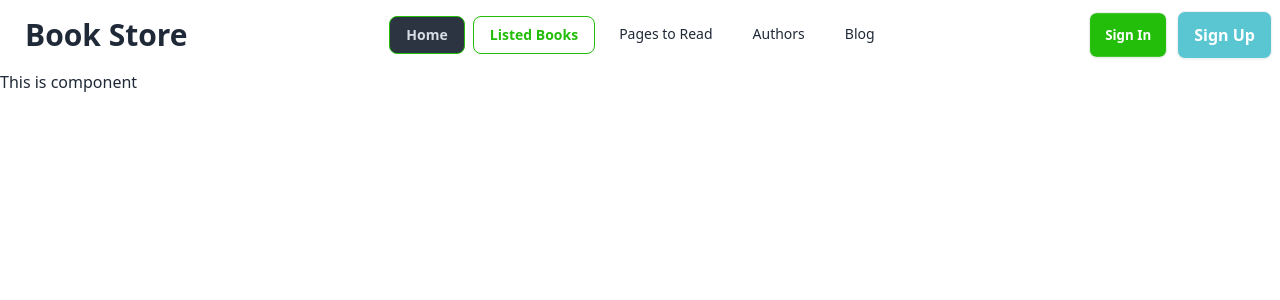
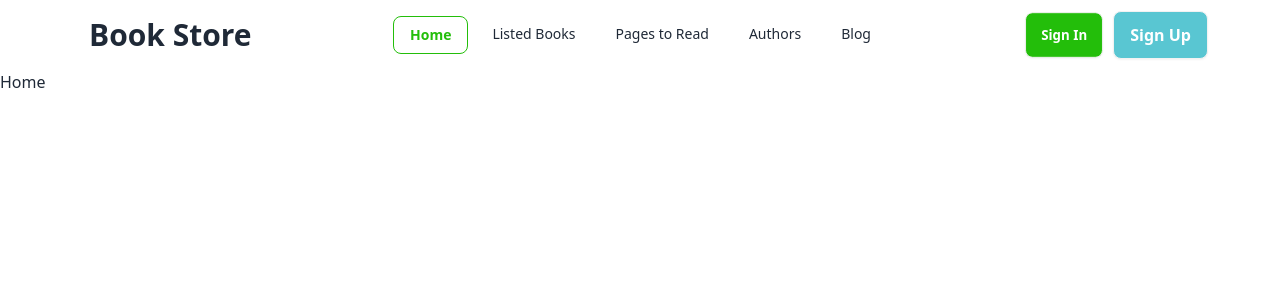
Before and after one commit to joysaha023/book-vibe-react-projects, a React (Vite) app: page / in a window 1280 px wide. Shown: the top 300 px of the page. Built offline with nearby package versions, Linux system fonts and the light colour scheme.

Commit message:
navbar active link added and all pages file path fixes

```diff
--- a/src/Layout/Root.jsx
+++ b/src/Layout/Root.jsx
@@ -1,11 +1,12 @@
 import React from 'react';
 import NavBar from '../Pages/Navbar/NavBar';
+import { Outlet } from 'react-router-dom';
 
 const Root = () => {
     return (
         <div>
             <NavBar></NavBar>
-            <h2>This is component</h2>
+            <Outlet></Outlet>
         </div>
     );
 };
--- /dev/null
+++ b/src/Pages/Author/Author.jsx
@@ -0,0 +1,11 @@
+import React from 'react';
+
+const Author = () => {
+    return (
+        <div>
+            <h2>This is author </h2>
+        </div>
+    );
+};
+
+export default Author;
--- /dev/null
+++ b/src/Pages/Blog/Blog.jsx
@@ -0,0 +1,11 @@
+import React from 'react';
+
+const Blog = () => {
+    return (
+        <div>
+            <h2>This is blog.... </h2>
+        </div>
+    );
+};
+
+export default Blog;
--- /dev/null
+++ b/src/Pages/Home/Home.jsx
@@ -0,0 +1,11 @@
+import React from 'react';
+
+const Home = () => {
+    return (
+        <div>
+            <h2>Home</h2>
+        </div>
+    );
+};
+
+export default Home;
--- /dev/null
+++ b/src/Pages/ListedBook/ListedBook.jsx
@@ -0,0 +1,11 @@
+import React from 'react';
+
+const ListedBook = () => {
+    return (
+        <div>
+            <h2>listed book</h2>
+        </div>
+    );
+};
+
+export default ListedBook;
--- a/src/Pages/Navbar/NavBar.jsx
+++ b/src/Pages/Navbar/NavBar.jsx
@@ -2,16 +2,73 @@ import React from "react";
 import { Link, NavLink } from "react-router-dom";
 
 const NavBar = () => {
-    const links = <>
-        <li><NavLink to={"/"} className="bg-white text-[#23BE0A] border font-semibold border-[#23BE0A]">Home</NavLink></li>
-        <li><NavLink to={"/listedBooks"} className="bg-white text-[#23BE0A] border font-semibold border-[#23BE0A]">Listed Books</NavLink></li>
-        <li><NavLink to={"/pageRead"}>Pages to Read</NavLink></li>
-        <li><NavLink to={"/authorSec"}>Authors</NavLink></li>
-        <li><NavLink to={"/blog"}>Blog</NavLink></li>
+  const links = (
+    <>
+      <li>
+        <NavLink
+          to={"/"}
+          className={({ isActive }) =>
+            isActive
+              ? "bg-white text-[#23BE0A] border font-semibold border-[#23BE0A]"
+              : "font-medium"
+          }
+        >
+          Home
+        </NavLink>
+      </li>
+      <li>
+        <NavLink
+          to={"/listedBooks"}
+          className={({ isActive }) =>
+            isActive
+              ? "bg-white text-[#23BE0A] border font-semibold border-[#23BE0A]"
+              : "font-medium"
+          }
+        >
+          Listed Books
+        </NavLink>
+      </li>
+      <li>
+        <NavLink
+          to={"/pageRead"}
+          className={({ isActive }) =>
+            isActive
+              ? "bg-white text-[#23BE0A] border font-semibold border-[#23BE0A]"
+              : "font-medium"
+          }
+        >
+          Pages to Read
+        </NavLink>
+      </li>
+      <li>
+        <NavLink
+          to={"/authorSec"}
+          className={({ isActive }) =>
+            isActive
+              ? "bg-white text-[#23BE0A] border font-semibold border-[#23BE0A]"
+              : "font-medium"
+          }
+        >
+          Authors
+        </NavLink>
+      </li>
+      <li>
+        <NavLink
+          to={"/blog"}
+          className={({ isActive }) =>
+            isActive
+              ? "bg-white text-[#23BE0A] border font-semibold border-[#23BE0A]"
+              : "font-medium"
+          }
+        >
+          Blog
+        </NavLink>
+      </li>
     </>
+  );
 
   return (
-    <div className="navbar max-w-7xl mx-auto  bg-base-100">
+    <div className="navbar max-w-6xl mx-auto  bg-base-100">
       <div className="navbar-start">
         <div className="dropdown">
           <div tabIndex={0} role="button" className="btn btn-ghost lg:hidden">
@@ -35,19 +92,25 @@ const NavBar = () => {
             className="menu menu-sm dropdown-content mt-3 z-[1] gap-1 p-2 shadow bg-base-100 rounded-box w-52"
           >
             {links}
-            <li><a >Sign in</a></li>
+            <li>
+              <a>Sign in</a>
+            </li>
           </ul>
         </div>
-        <Link className="btn btn-ghost hover:bg-white font-bold text-xl md:text-3xl">Book Store</Link>
+        <Link className="btn btn-ghost hover:bg-white font-bold text-xl md:text-3xl">
+          Book Store
+        </Link>
       </div>
       <div className="navbar-center hidden lg:flex">
-        <ul className="menu menu-horizontal gap-2 px-1">
-            {links}
-        </ul>
+        <ul className="menu menu-horizontal gap-2 px-1">{links}</ul>
       </div>
       <div className="navbar-end gap-2">
-        <a className="btn btn-md bg-[#23BE0A] hover:text-black hidden md:flex text-white">Sign In</a>
-        <a className="btn btn-sm md:btn-md bg-[#59C6D2] text-xs lg:text-base hover:text-black text-white">Sign Up</a>
+        <a className="btn btn-md bg-[#23BE0A] hover:text-black hidden md:flex text-white">
+          Sign In
+        </a>
+        <a className="btn btn-sm md:btn-md bg-[#59C6D2] text-xs lg:text-base hover:text-black text-white">
+          Sign Up
+        </a>
       </div>
     </div>
   );
--- /dev/null
+++ b/src/Pages/PageRad/PageRead.jsx
@@ -0,0 +1,11 @@
+import React from 'react';
+
+const PageRead = () => {
+    return (
+        <div>
+            <h2>page to read ....</h2>
+        </div>
+    );
+};
+
+export default PageRead;
--- a/src/Routes/Routes.jsx
+++ b/src/Routes/Routes.jsx
@@ -1,13 +1,40 @@
 import { createBrowserRouter } from "react-router-dom";
 import Root from "../Layout/Root";
 import ErrorPage from "../Pages/ErrorPage/ErrorPage";
+import Home from "../Pages/Home/Home";
+import ListedBook from "../Pages/ListedBook/ListedBook";
+import PageRead from "../Pages/PageRad/PageRead";
+import Author from "../Pages/Author/Author";
+import Blog from "../Pages/Blog/Blog";
 
 
 const router = createBrowserRouter([
     {
       path: "/",
       element: <Root></Root>,
-      errorElement: <ErrorPage></ErrorPage>
+      errorElement: <ErrorPage></ErrorPage>,
+      children: [
+        {
+            path: "/",
+            element: <Home></Home>
+        },
+        {
+            path: "/listedBooks",
+            element: <ListedBook></ListedBook>
+        },
+        {
+            path: "/pageRead",
+            element: <PageRead></PageRead>
+        },
+        {
+            path: "/authorSec",
+            element: <Author></Author>
+        },
+        {
+            path: "/blog",
+            element: <Blog></Blog>
+        }
+      ]
     },
   ]);
 
```
